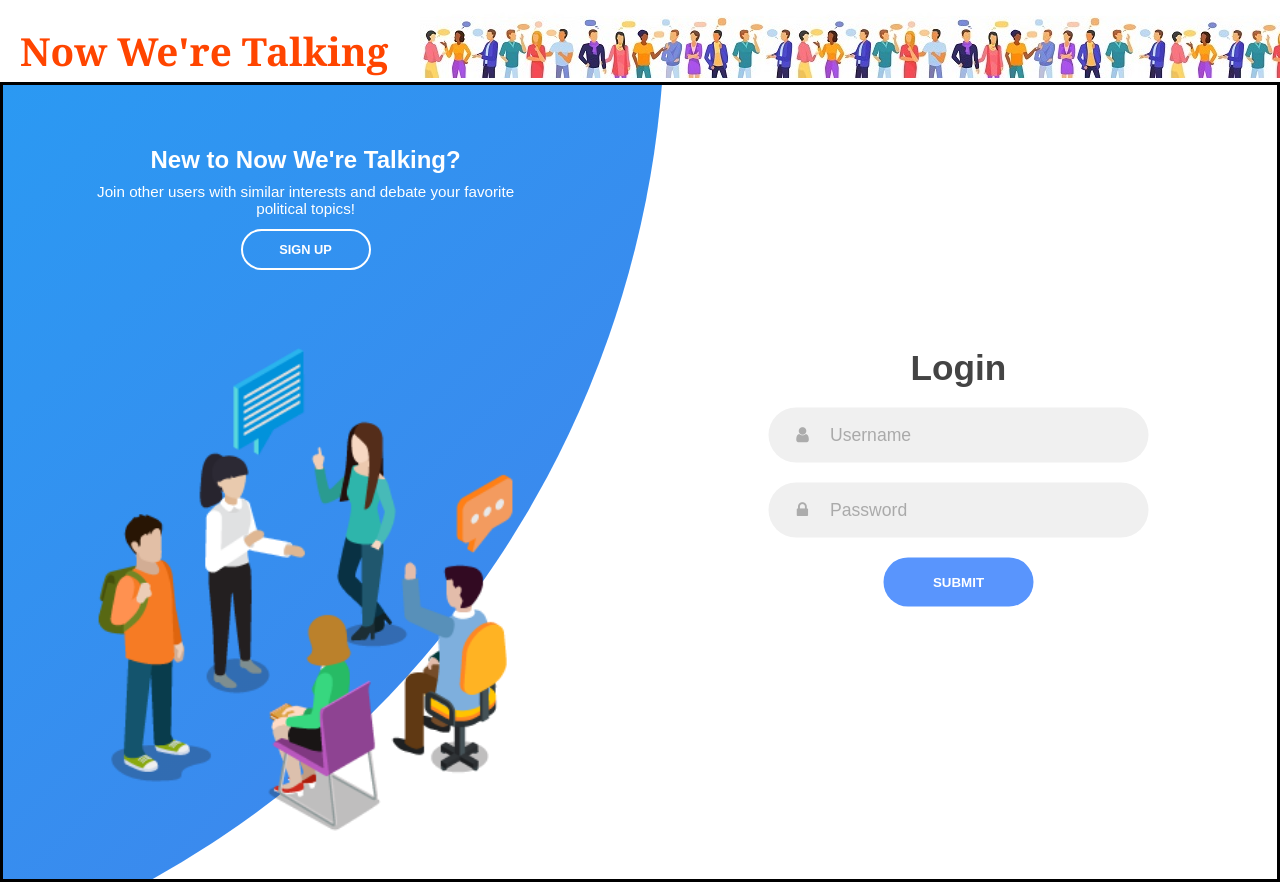
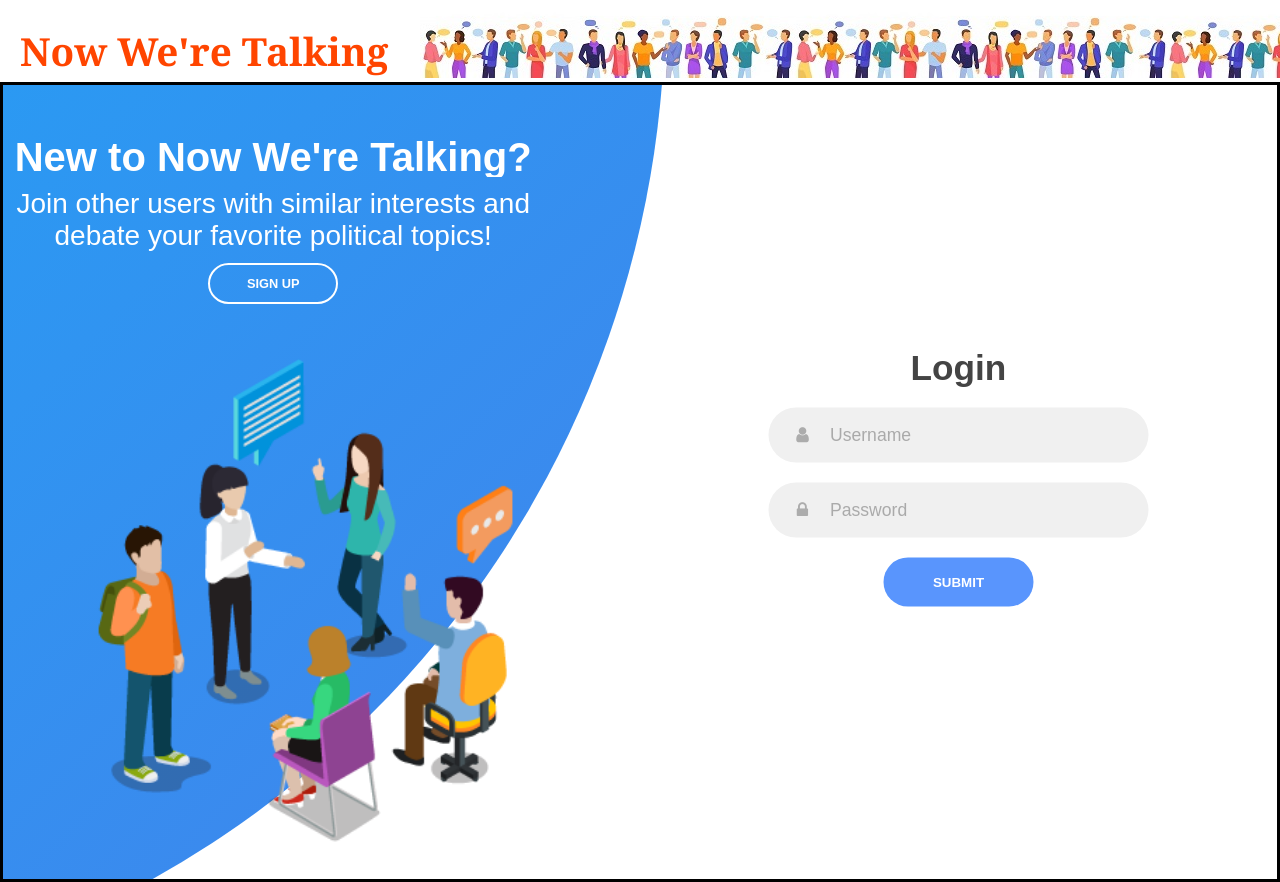
Before and after one commit to NowWereTalking/app, a React (Create React App) app: page / in a window 1280 px wide. Shown: the top 882 px of the page. Built offline with nearby package versions, Linux system fonts and the light colour scheme.

Commit message:
final css changes to Landing page

```diff
--- a/src/Pages/Landing/Landing.css
+++ b/src/Pages/Landing/Landing.css
@@ -178,11 +178,13 @@
   .panel h3 {
     font-weight: 600;
     line-height: 1;
-    font-size: 1.5rem;
+    font-size: 2.5rem;
+    overflow: hidden;
+    white-space: nowrap;
   }
 
   .panel p {
-    font-size: 0.95rem;
+    font-size: 1.75rem;
     padding: 0.7rem 0;
   }
 
```
Also changed, not shown: 1 other file (tests, documents, lock files or other folders).
